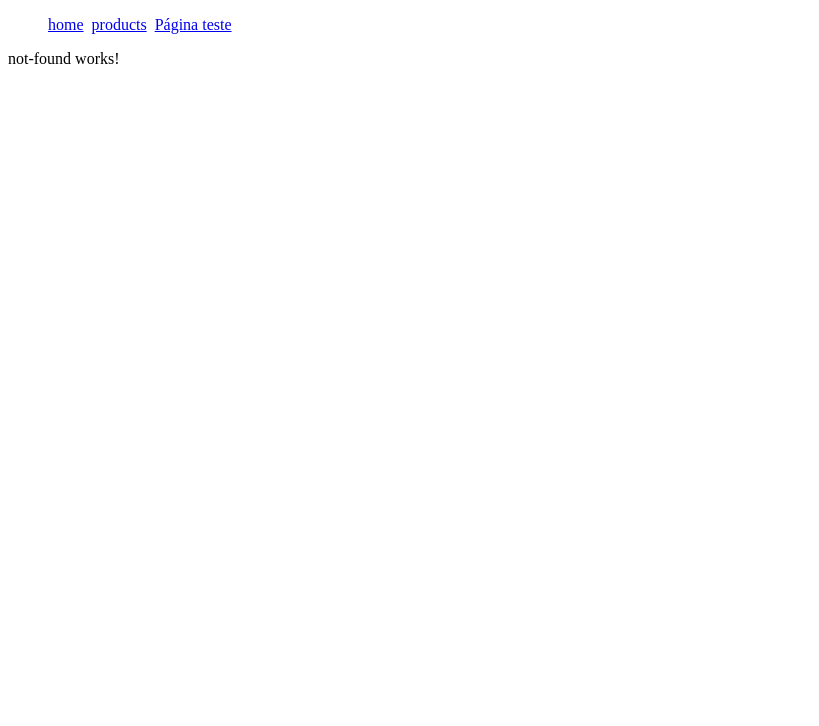
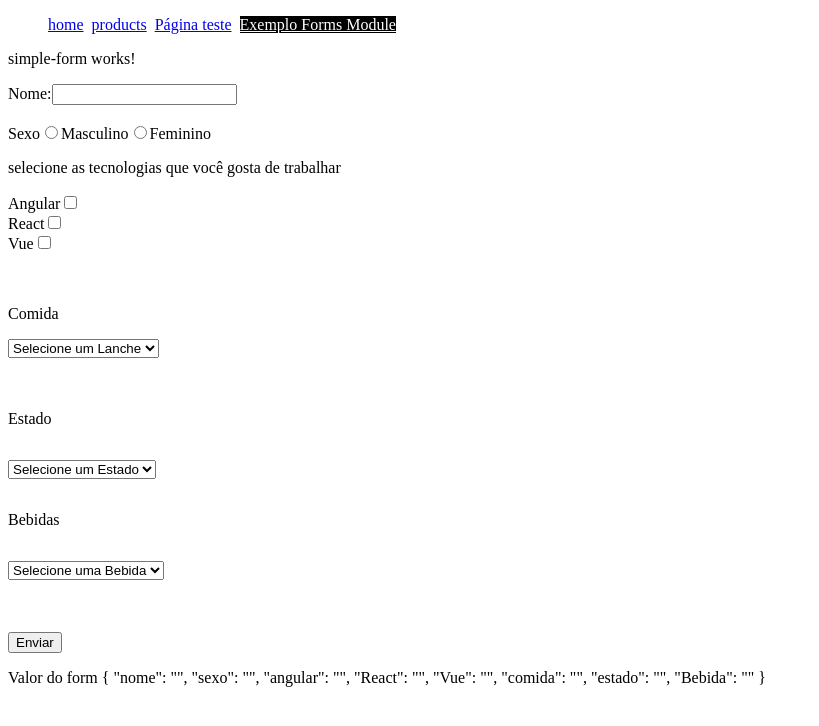
Before and after one commit to PauloHBLima/treinamento-angular, an Angular app: page /forms-module in a window 1280 px wide. Before the commit this address led to /error. Shown: the top 726 px of the page, without its empty margins (0-819 px from the left). Built offline with nearby package versions, Linux system fonts and the light colour scheme.

Commit message:
utilizando formulário com NgModel

```diff
--- a/src/app/app.module.ts
+++ b/src/app/app.module.ts
@@ -12,6 +12,8 @@ import { NotFoundComponent } from './pages/not-found/not-found.component';
 import { ProductComponent } from './pages/product/product.component';
 import { ProductsComponent } from './pages/products/products.component';
 import { HeaderComponent } from './components/header/header.component';
+import { CadastroReactiveFormsComponent } from './components/cadastro-reactive-forms/cadastro-reactive-forms.component';
+import { SimpleFormComponent } from './pages/simple-form/simple-form.component';
 
 @NgModule({
   declarations: [
@@ -24,6 +26,8 @@ import { HeaderComponent } from './components/header/header.component';
     ProductComponent,
     ProductsComponent,
     HeaderComponent,
+    CadastroReactiveFormsComponent,
+    SimpleFormComponent,
 
 
   ],
--- /dev/null
+++ b/src/app/components/cadastro-reactive-forms/cadastro-reactive-forms.component.html
@@ -0,0 +1 @@
+<p>cadastro-reactive-forms works!</p>
--- a/src/app/components/header/header.component.ts
+++ b/src/app/components/header/header.component.ts
@@ -12,6 +12,7 @@ export class HeaderComponent {
         {rota: '/', texto: 'home'},
         {rota: '/products', texto: 'products'},
         {rota: '/test', texto: 'Página teste'},
+        { rota: '/forms-module', texto: "Exemplo Forms Module"}
     ]
 
 }
--- a/src/app/pages/home/home.component.html
+++ b/src/app/pages/home/home.component.html
@@ -1 +1,3 @@
 <p>home works!</p>
+
+<app-cadastro-reactive-forms></app-cadastro-reactive-forms>
--- /dev/null
+++ b/src/app/pages/simple-form/simple-form.component.html
@@ -0,0 +1,60 @@
+<p>simple-form works!</p>
+
+<form #form="ngForm" autocomplete="off" (ngSubmit)="submitForm(form.value)">
+    <!-- Ng form com input text-->
+    <label for="nome">Nome:</label>
+    <input type="text" name="nome" id="nome" ngModel>
+    <br><br>
+
+    <!-- Ng form com input radio-->
+    <label>Sexo</label>
+    <input type="radio" name="sexo" id="masculino" value="M" ngModel>
+    <label for="masculino">Masculino</label>
+    <input type="radio" name="sexo" id="feminino" value="F" ngModel>
+    <label for="masculino">Feminino</label>
+
+    <!-- Ng form com input checkbox-->
+
+    <p>selecione as tecnologias que você gosta de trabalhar</p>
+    <label for="angular">Angular</label>
+    <input type="checkbox" name="angular" id="angular" ngModel>
+    <br>
+    <label for="React">React</label>
+    <input type="checkbox" name="React" id="React" ngModel>
+    <br>
+    <label for="Vue">Vue</label>
+    <input type="checkbox" name="Vue" id="Vue" ngModel>
+    <br>
+    <br>
+    <br>
+
+    <!-- Ng form com select ( exemplo com options estaticos )-->
+    <p>Comida</p>
+    <select name="comida" ngModel>
+        <option value disabled> Selecione um Lanche</option>
+        <option value="x-salada">X-Salada</option>
+        <option value="x-bacon">X-Bacon</option>
+        <option value="Doguinho">Doguinho</option>
+    </select>
+    <br><br><br>
+
+
+    <!-- Ng form com select recebendo dado da api -->
+    <p>Estado</p>
+    <select style="margin: 1rem 0" name="estado" ngModel>
+        <option value disabled> Selecione um Estado </option>
+        <option *ngFor="let estado of estadosDoSul" [ngValue]="estado.uf">{{estado.uf | uppercase}}</option>
+    </select>
+
+    <p>Bebidas</p>
+    <select style="margin: 1rem 0" name="Bebida" ngModel>
+        <option value disabled> Selecione uma Bebida </option>
+        <option *ngFor="let bebida of bebidas" [ngValue]="bebida">{{bebida.nome | titlecase}}</option>
+    </select>
+
+<br><br><br>
+<button type="submit">Enviar</button>
+
+
+    <p>Valor do form {{form.value | json }}</p>
+</form>
--- /dev/null
+++ b/src/app/pages/simple-form/simple-form.component.ts
@@ -0,0 +1,31 @@
+import { Component, OnInit } from '@angular/core';
+import { NgForm } from '@angular/forms';
+
+type Estados = { uf: string };
+type Bebidas = { nome: string; preco: string };
+
+@Component({
+    selector: 'app-simple-form',
+    templateUrl: './simple-form.component.html',
+    styleUrls: ['./simple-form.component.scss']
+})
+export class SimpleFormComponent implements OnInit {
+    public estadosDoSul: Array<Estados> = [];
+    public bebidas: Bebidas[] = [];
+
+    constructor() {
+        this.estadosDoSul = [{ uf: "pr" }, { uf: "sc" }, { uf: "rs" }];
+    }
+
+    ngOnInit(): void {
+        this.bebidas = [
+            { nome: "Coca Cola Lata", preco: "R$ 4,50" },
+            { nome: "coca cola 1l", preco: "R$ 9,00" },
+            { nome: "CoCa COLA 2L", preco: "R$ 14,00" },
+        ];
+    }
+
+    submitForm(value: NgForm) {
+        console.log('Form value: ', value);
+    }
+}
```
Also changed, not shown: src/app/app-routing.module.ts (+5 -3 lines), src/app/components/cadastro-reactive-forms/cadastro-reactive-forms.component.ts (added, +10 -0 lines), src/app/components/cadastro-reactive-forms/cadastro-reactive-forms.component.scss (added), src/app/pages/simple-form/simple-form.component.scss (added), 2 other files (tests, documents, lock files or other folders).
